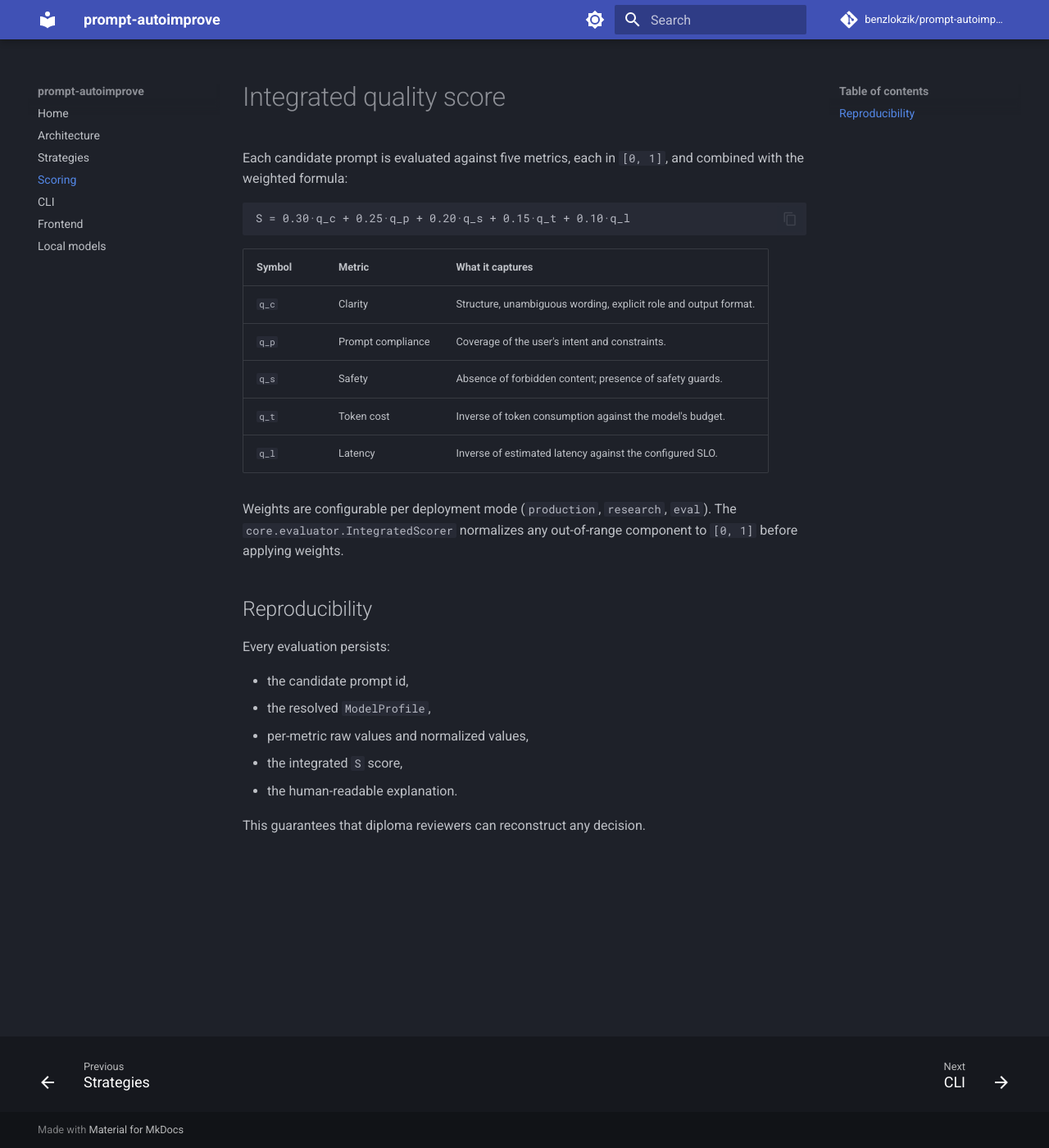
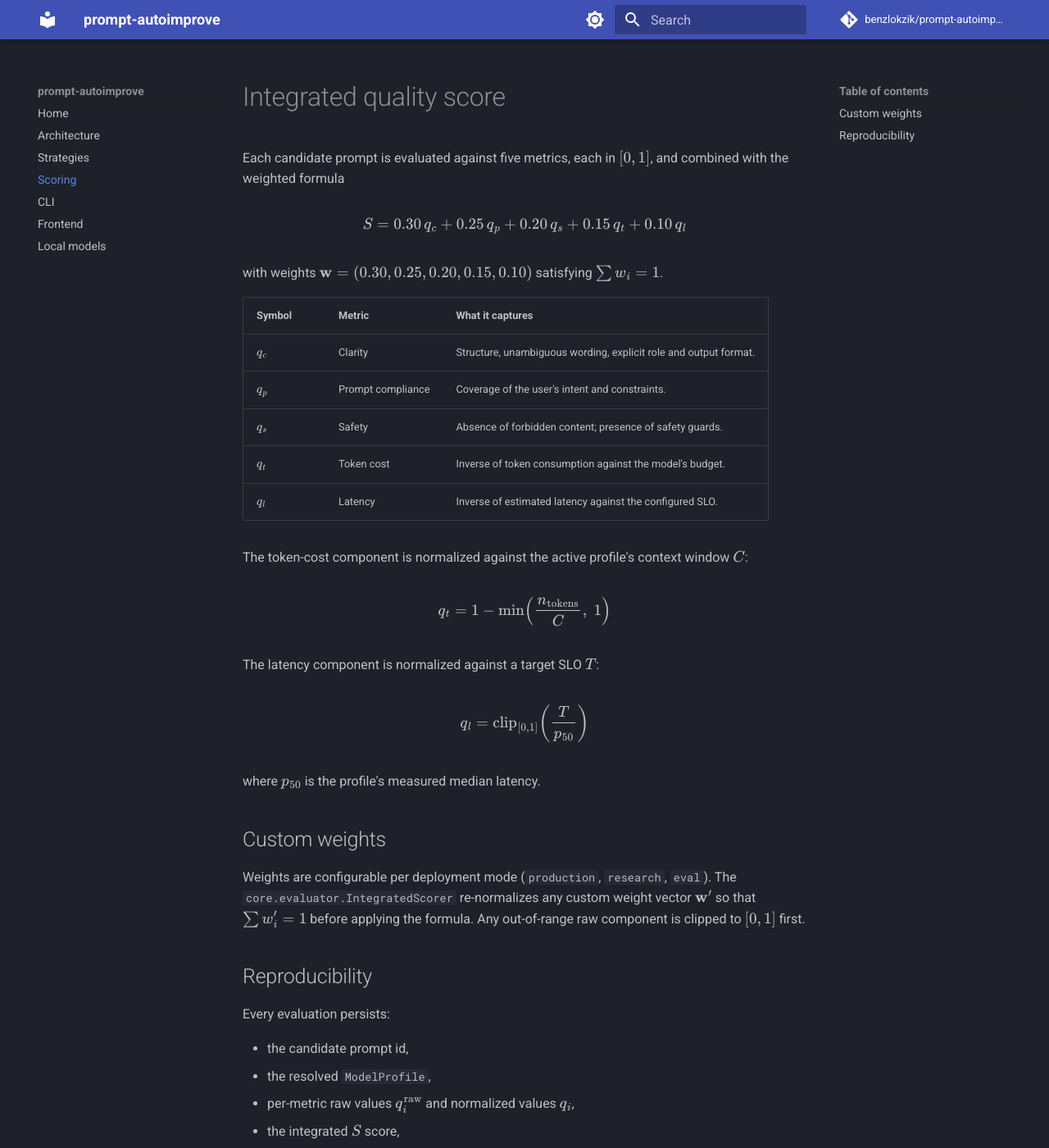
Before and after one commit to benzlokzik/prompt-autoimprove, an MkDocs documentation site: the page built from docs/scoring.md, in a window 1280 px wide and 1400 px high. Shown: the whole window at 82% size. Built offline with MkDocs 1.6.1 and Material for MkDocs 9.7.7, drawn with Linux system fonts in a browser that asks for light colours; comment, search, counter and statistics services are not loaded; some of the changed text lies outside the part shown.

Commit message:
docs: render schemes as mermaid and formulas as TeX

````diff
--- /dev/null
+++ b/docs/javascripts/mathjax.js
@@ -0,0 +1,19 @@
+window.MathJax = {
+  tex: {
+    inlineMath: [["\\(", "\\)"]],
+    displayMath: [["\\[", "\\]"]],
+    processEscapes: true,
+    processEnvironments: true,
+  },
+  options: {
+    ignoreHtmlClass: ".*|",
+    processHtmlClass: "arithmatex",
+  },
+};
+
+document$.subscribe(() => {
+  MathJax.startup.output.clearCache();
+  MathJax.typesetClear();
+  MathJax.texReset();
+  MathJax.typesetPromise();
+});
--- a/docs/scoring.md
+++ b/docs/scoring.md
@@ -1,23 +1,44 @@
 # Integrated quality score
 
-Each candidate prompt is evaluated against five metrics, each in `[0, 1]`, and
-combined with the weighted formula:
+Each candidate prompt is evaluated against five metrics, each in $[0, 1]$, and
+combined with the weighted formula
 
-```
-S = 0.30·q_c + 0.25·q_p + 0.20·q_s + 0.15·q_t + 0.10·q_l
-```
+$$
+S = 0.30\,q_c + 0.25\,q_p + 0.20\,q_s + 0.15\,q_t + 0.10\,q_l
+$$
+
+with weights $\mathbf{w} = (0.30, 0.25, 0.20, 0.15, 0.10)$ satisfying
+$\sum w_i = 1$.
 
 | Symbol | Metric             | What it captures                                                  |
 | ------ | ------------------ | ----------------------------------------------------------------- |
-| `q_c`  | Clarity            | Structure, unambiguous wording, explicit role and output format.  |
-| `q_p`  | Prompt compliance  | Coverage of the user's intent and constraints.                    |
-| `q_s`  | Safety             | Absence of forbidden content; presence of safety guards.          |
-| `q_t`  | Token cost         | Inverse of token consumption against the model's budget.          |
-| `q_l`  | Latency            | Inverse of estimated latency against the configured SLO.          |
+| $q_c$  | Clarity            | Structure, unambiguous wording, explicit role and output format.  |
+| $q_p$  | Prompt compliance  | Coverage of the user's intent and constraints.                    |
+| $q_s$  | Safety             | Absence of forbidden content; presence of safety guards.          |
+| $q_t$  | Token cost         | Inverse of token consumption against the model's budget.          |
+| $q_l$  | Latency            | Inverse of estimated latency against the configured SLO.          |
 
-Weights are configurable per deployment mode (`production`, `research`, `eval`).
-The `core.evaluator.IntegratedScorer` normalizes any out-of-range component to
-`[0, 1]` before applying weights.
+The token-cost component is normalized against the active profile's context
+window $C$:
+
+$$
+q_t = 1 - \min\!\left(\frac{n_{\text{tokens}}}{C},\; 1\right)
+$$
+
+The latency component is normalized against a target SLO $T$:
+
+$$
+q_l = \mathrm{clip}_{[0,1]}\!\left(\frac{T}{p_{50}}\right)
+$$
+
+where $p_{50}$ is the profile's measured median latency.
+
+## Custom weights
+
+Weights are configurable per deployment mode (`production`, `research`,
+`eval`). The `core.evaluator.IntegratedScorer` re-normalizes any custom weight
+vector $\mathbf{w}'$ so that $\sum w'_i = 1$ before applying the formula. Any
+out-of-range raw component is clipped to $[0, 1]$ first.
 
 ## Reproducibility
 
@@ -25,8 +46,9 @@ Every evaluation persists:
 
 - the candidate prompt id,
 - the resolved `ModelProfile`,
-- per-metric raw values and normalized values,
-- the integrated `S` score,
+- per-metric raw values $q_i^{\text{raw}}$ and normalized values $q_i$,
+- the integrated $S$ score,
 - the human-readable explanation.
 
-This guarantees that diploma reviewers can reconstruct any decision.
+This guarantees that diploma reviewers can reconstruct any decision via
+`GET /v1/history/{session_ref}`.
--- a/mkdocs.yml
+++ b/mkdocs.yml
@@ -88,6 +88,12 @@ markdown_extensions:
   - pymdownx.emoji:
       emoji_index: !!python/name:material.extensions.emoji.twemoji
       emoji_generator: !!python/name:material.extensions.emoji.to_svg
+  - pymdownx.arithmatex:
+      generic: true
 
 plugins:
   - search
+
+extra_javascript:
+  - javascripts/mathjax.js
+  - https://unpkg.com/mathjax@3/es5/tex-mml-chtml.js
````
Also changed, not shown: docs/architecture.md (+124 -21 lines).
